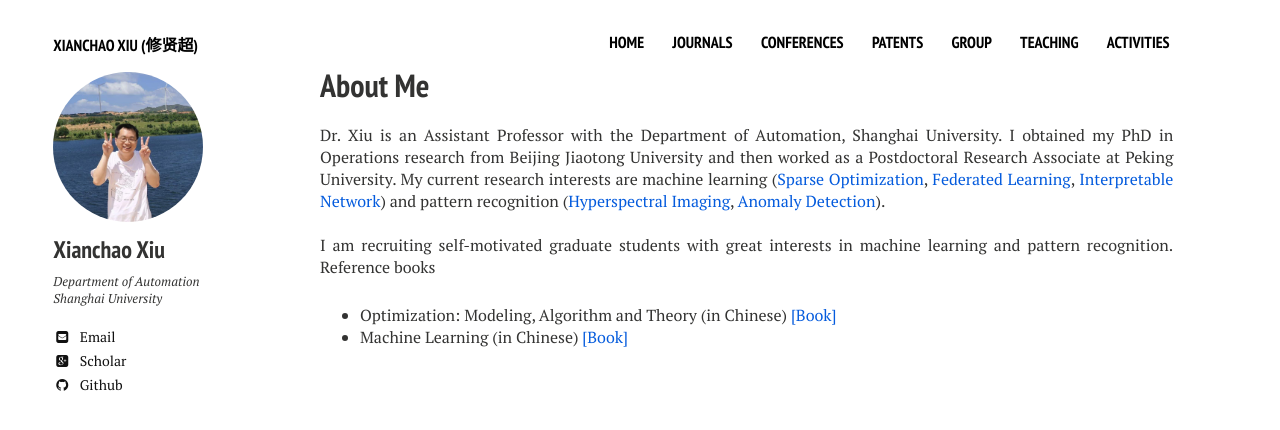
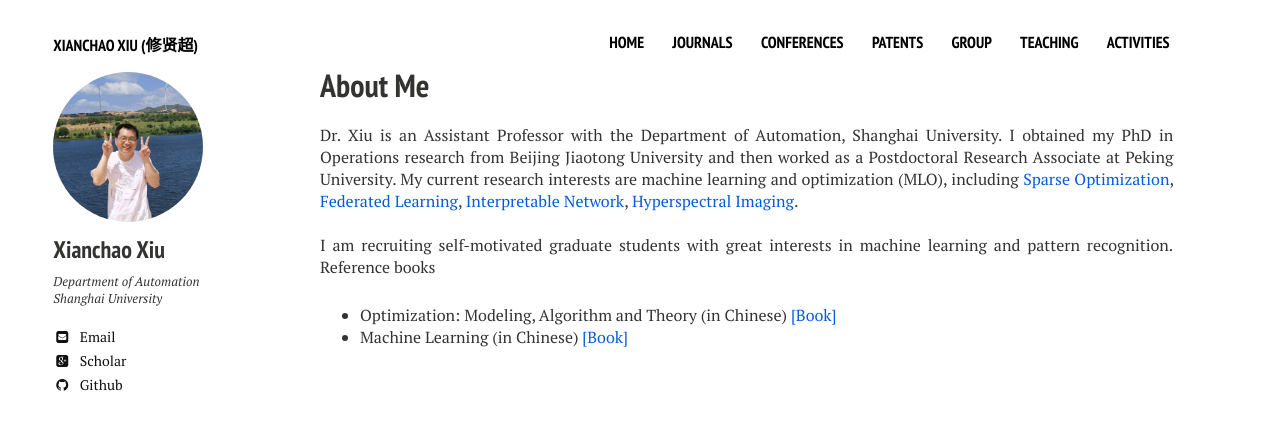
Before and after one commit to xianchaoxiu/xianchaoxiu.github.io, a Jekyll site: the page built from index.md, in a window 1280 px wide. Shown: the top 430 px of the page. Built offline with Jekyll 4.4.1, drawn with Linux system fonts in a browser that asks for light colours; nearby versions of some CDN libraries.

Commit message:
Update home2.html

```diff
--- a/_layouts/home2.html
+++ b/_layouts/home2.html
@@ -23,8 +23,7 @@
   <h1>About Me</h1>
       <p> Dr. Xiu is an Assistant Professor with the Department of Automation, Shanghai University.
 	      I obtained my PhD in Operations research from Beijing Jiaotong University and then worked as a Postdoctoral Research Associate at Peking University.
-	      My current research interests are machine learning (<a href="https://github.com/xianchaoxiu/Sparse-Optimization" class="textlink" target="_blank">Sparse Optimization</a>, <a href="https://github.com/xianchaoxiu/Federated-Learning" class="textlink" target="_blank">Federated Learning</a>, <a href="https://github.com/xianchaoxiu/Interpretable-Network" class="textlink" target="_blank">Interpretable Network</a>)
-	      and pattern recognition (<a href="https://github.com/xianchaoxiu/Hyperspectral-Imaging" class="textlink" target="_blank">Hyperspectral Imaging</a>, <a href="https://github.com/xianchaoxiu/Anomaly-Detection" class="textlink" target="_blank">Anomaly Detection</a>). <br><br>
+	      My current research interests are machine learning and optimization (MLO), including <a href="https://github.com/xianchaoxiu/Sparse-Optimization" class="textlink" target="_blank">Sparse Optimization</a>, <a href="https://github.com/xianchaoxiu/Federated-Learning" class="textlink" target="_blank">Federated Learning</a>, <a href="https://github.com/xianchaoxiu/Interpretable-Network" class="textlink" target="_blank">Interpretable Network</a>, <a href="https://github.com/xianchaoxiu/Hyperspectral-Imaging" class="textlink" target="_blank">Hyperspectral Imaging</a>. <br><br>
 
 	 I am recruiting self-motivated graduate students with great interests in machine learning and pattern recognition. Reference books
         <ul>
```
